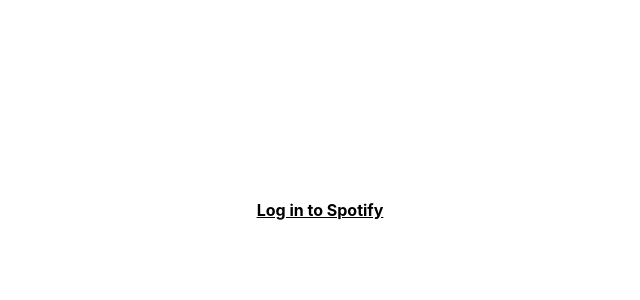
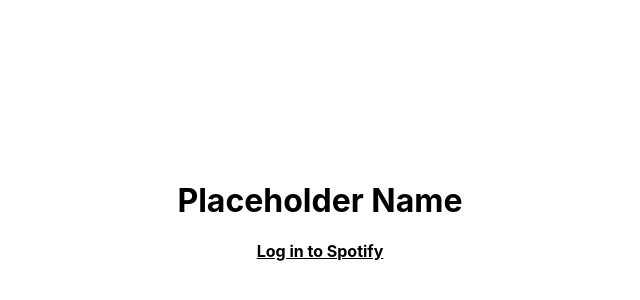
Before and after one commit to anderswallace/spotify-app, a React (Create React App) app in the folder client/: page /playlists in a window 1280 px wide. Shown: the part 190-490 px from the top of the page, without its empty margins (320-960 px from the left). Built offline with nearby package versions, Linux system fonts and the light colour scheme; no server answers.

Commit message:
Put placeholder title for login page

```diff
--- a/client/src/pages/Login.js
+++ b/client/src/pages/Login.js
@@ -26,6 +26,7 @@
 
 const login = () => (
   <StyledLoginContainer>
+    <h1>Placeholder Name</h1>
     <StyledLoginButton href="http://localhost:8888/login">
       Log in to Spotify
     </StyledLoginButton>
```
